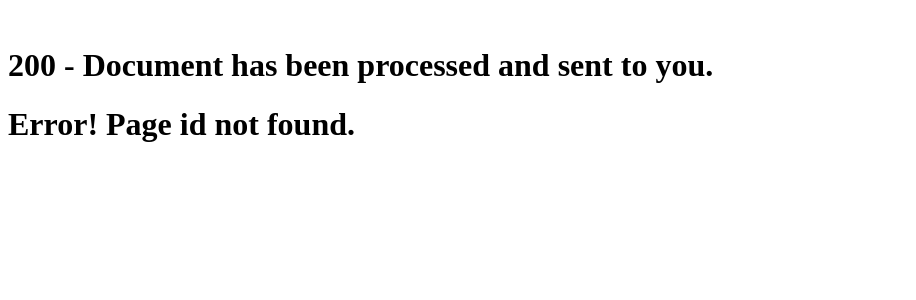
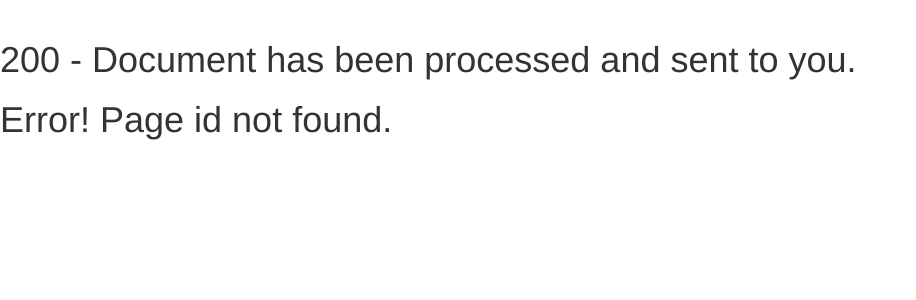
Before and after one commit to marchein/cms, a PHP site: page /HeinCMS/ in a window 1280 px wide. Shown: the top 300 px of the page, without its empty margins (0-916 px from the left). Run offline with PHP 8.4, Linux system fonts and the light colour scheme; data that the repository does not hold is empty; a stand-in replaces the project's code that opens the database connection.

Commit message:
Added bootstrap css

```diff
--- a/index.php
+++ b/index.php
@@ -15,7 +15,10 @@
 <meta charset='utf-8'/>
 <title>" . getPageName() . "</title>\n";
 getLoggedIn();
-echo "</head>
+echo'<link rel="stylesheet" type="text/css" href="//netdna.bootstrapcdn.com/bootstrap/3.3.5/css/bootstrap.min.css">
+    <link rel="stylesheet" href="https://maxcdn.bootstrapcdn.com/bootstrap/3.3.5/css/bootstrap-theme.min.css">';
+echo "
+</head>
 <body>\n";
 getNavigation();
 getContent();
```
